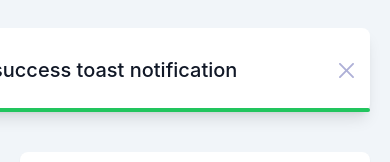
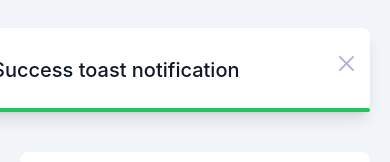
Before and after one commit to Bivektamu/coding_challenge, a React (Create React App) app: page / in a window 390 px wide. Both pictures are taken after a click on the element "Success". Shown: the top 162 px of the page. Built offline with nearby package versions, Linux system fonts and the light colour scheme.

Commit message:
Challenge logic done but responsive remained

```diff
--- a/src/component/Notification.jsx
+++ b/src/component/Notification.jsx
@@ -1,31 +1,19 @@
 import React, { useEffect, useRef, useState } from 'react'
 
-const Notification = ({ allNots }) => {
+const Notification = ({ n, closeFunc }) => {
 
     const [cs, setCs] = useState(' duration-0')
+    const [csName, setCsname] = useState('')
+    const [svg, setSvg] = useState()
     const ref = useRef(null)
-    const [notArr, setNotArr] = useState(allNots)
 
     useEffect(() => {
+        // console.log(notArr)
 
-        console.log('asdf')
-    }, [])
-
-
-    const closeFunc = (id) => {
-        const filteredArr = notArr.filter((n, i) => i !== 0)
-        setNotArr(filteredArr)
-        console.log(notArr)
-    }
-
-    return (
-        <div className='self-end gap-y-3 flex flex-col'>
-            {notArr.map((n, i) => {
-                let csName = '', svg
-                switch (n) {
+        switch (n.value) {
             case 'error':
-                        csName = 'red'
-                        svg = (<svg xmlns="http://www.w3.org/2000/svg" width="25" height="25" viewBox="0 0 25 25" fill="none" className="fill-red-500 aspect-square object-contain object-center w-[25px] fill-black fill-opacity-0 overflow-hidden shrink-0 max-w-full">
+                setCsname('red')
+                setSvg(<svg xmlns="http://www.w3.org/2000/svg" width="25" height="25" viewBox="0 0 25 25" fill="none" className="fill-red-500 aspect-square object-contain object-center w-[25px] fill-black fill-opacity-0 overflow-hidden shrink-0 max-w-full">
                     <g clip-path="url(#clip0_7_12)">
                         <path d="M12.5 0.390625C5.81055 0.390625 0.390625 5.81055 0.390625 12.5C0.390625 19.1895 5.81055 24.6094 12.5 24.6094C19.1895 24.6094 24.6094 19.1895 24.6094 12.5C24.6094 5.81055 19.1895 0.390625 12.5 0.390625ZM18.4375 15.6787C18.667 15.9082 18.667 16.2793 18.4375 16.5088L16.5039 18.4375C16.2744 18.667 15.9033 18.667 15.6738 18.4375L12.5 15.2344L9.32129 18.4375C9.0918 18.667 8.7207 18.667 8.49121 18.4375L6.5625 16.5039C6.33301 16.2744 6.33301 15.9033 6.5625 15.6738L9.76562 12.5L6.5625 9.32129C6.33301 9.0918 6.33301 8.7207 6.5625 8.49121L8.49609 6.55762C8.72559 6.32812 9.09668 6.32812 9.32617 6.55762L12.5 9.76562L15.6787 6.5625C15.9082 6.33301 16.2793 6.33301 16.5088 6.5625L18.4424 8.49609C18.6719 8.72559 18.6719 9.09668 18.4424 9.32617L15.2344 12.5L18.4375 15.6787Z" fill="#EF4444" />
                     </g>
@@ -38,20 +26,20 @@ const Notification = ({ allNots }) => {
                 break;
 
             case 'info':
-                        csName = 'blue'
-                        svg = (<svg className='fill-blue-500' xmlns="http://www.w3.org/2000/svg" height="24" viewBox="0 -960 960 960" width="24"><path d="M440-280h80v-240h-80v240Zm40-320q17 0 28.5-11.5T520-640q0-17-11.5-28.5T480-680q-17 0-28.5 11.5T440-640q0 17 11.5 28.5T480-600Zm0 520q-83 0-156-31.5T197-197q-54-54-85.5-127T80-480q0-83 31.5-156T197-763q54-54 127-85.5T480-880q83 0 156 31.5T763-763q54 54 85.5 127T880-480q0 83-31.5 156T763-197q-54 54-127 85.5T480-80Zm0-80q134 0 227-93t93-227q0-134-93-227t-227-93q-134 0-227 93t-93 227q0 134 93 227t227 93Zm0-320Z" /></svg>)
+                setCsname('blue')
+                setSvg(<svg className='fill-blue-500' xmlns="http://www.w3.org/2000/svg" height="24" viewBox="0 -960 960 960" width="24"><path d="M440-280h80v-240h-80v240Zm40-320q17 0 28.5-11.5T520-640q0-17-11.5-28.5T480-680q-17 0-28.5 11.5T440-640q0 17 11.5 28.5T480-600Zm0 520q-83 0-156-31.5T197-197q-54-54-85.5-127T80-480q0-83 31.5-156T197-763q54-54 127-85.5T480-880q83 0 156 31.5T763-763q54 54 85.5 127T880-480q0 83-31.5 156T763-197q-54 54-127 85.5T480-80Zm0-80q134 0 227-93t93-227q0-134-93-227t-227-93q-134 0-227 93t-93 227q0 134 93 227t227 93Zm0-320Z" /></svg>)
                 break;
 
             case 'warning':
-                        csName = 'orange'
-                        svg = (
+                setCsname('orange')
+                setSvg(
                     <svg className='fill-orange-500' xmlns="http://www.w3.org/2000/svg" height="24" viewBox="0 -960 960 960" width="24"><path d="m40-120 440-760 440 760H40Zm138-80h604L480-720 178-200Zm302-40q17 0 28.5-11.5T520-280q0-17-11.5-28.5T480-320q-17 0-28.5 11.5T440-280q0 17 11.5 28.5T480-240Zm-40-120h80v-200h-80v200Zm40-100Z" /></svg>
                 )
                 break;
 
             default:
-                        csName = 'green'
-                        svg = (<svg className='fill-green-500' xmlns="http://www.w3.org/2000/svg" width="25" height="25" viewBox="0 0 25 25" fill="none">
+                setCsname('green')
+                setSvg(<svg className='fill-green-500' xmlns="http://www.w3.org/2000/svg" width="25" height="25" viewBox="0 0 25 25" fill="none">
                     <g clip-path="url(#clip0_4_19)">
                         <path d="M24.6094 12.5C24.6094 19.1878 19.1878 24.6094 12.5 24.6094C5.81216 24.6094 0.390625 19.1878 0.390625 12.5C0.390625 5.81216 5.81216 0.390625 12.5 0.390625C19.1878 0.390625 24.6094 5.81216 24.6094 12.5ZM11.0993 18.9118L20.0837 9.92744C20.3888 9.62236 20.3888 9.12769 20.0837 8.82261L18.9789 7.71777C18.6738 7.41265 18.1791 7.41265 17.874 7.71777L10.5469 15.0448L7.12603 11.624C6.82095 11.3189 6.32627 11.3189 6.02114 11.624L4.91631 12.7288C4.61123 13.0339 4.61123 13.5286 4.91631 13.8336L9.99443 18.9118C10.2996 19.2169 10.7942 19.2169 11.0993 18.9118Z" fill="#22C55E" />
                     </g>
@@ -63,6 +51,23 @@ const Notification = ({ allNots }) => {
                 </svg>)
                 break;
         }
+
+        const timer = setTimeout(() => {
+            ref.current.click()
+        }, 10000)
+
+
+        const dTimer = setTimeout(() => {
+            setCs('duration-[10000ms] w-0')
+        }, 100)
+
+        return (() => {
+            clearTimeout(timer)
+            clearTimeout(dTimer)
+        })
+    }, [])
+
+
     return (
         <div className='self-end' >
             <div className={`border-b-${csName}-500 shadow-lg relative bg-white flex w-[439px] max-w-full items-stretch justify-between gap-5 px-4 py-7 rounded-lg  self-end max-md:flex-wrap`}>
@@ -70,23 +75,17 @@ const Notification = ({ allNots }) => {
                 <div className="flex items-stretch justify-between gap-5">
                     {svg}
                     <div className="text-gray-900 text-xl font-medium self-center grow shrink basis-auto my-auto">
-                                    {n} toast notification
+                        <span className='capitalize'>{n.value}</span> toast notification
                     </div>
                 </div>
-                            <svg ref={ref} onClick={() => closeFunc(i)} xmlns="http://www.w3.org/2000/svg" width="15" height="15" viewBox="0 0 15 15" fill="none" className="cursor-pointer aspect-square object-contain object-center w-[15px] fill-indigo-300 overflow-hidden self-center shrink-0 max-w-full my-auto">
+                <a ref={ref} onClick={(e) => closeFunc(e, n.id)} href="">
+                    <svg xmlns="http://www.w3.org/2000/svg" width="15" height="15" viewBox="0 0 15 15" fill="none" className="cursor-pointer aspect-square object-contain object-center w-[15px] fill-indigo-300 overflow-hidden self-center shrink-0 max-w-full my-auto">
                         <path d="M8.82658 7.50016L14.7251 1.60135C15.0916 1.23517 15.0916 0.641039 14.7251 0.274865C14.3587 -0.0916217 13.7652 -0.0916217 13.3987 0.274865L7.50016 6.17367L1.60128 0.274865C1.23481 -0.0916217 0.641325 -0.0916217 0.274854 0.274865C-0.0916179 0.641039 -0.0916179 1.23517 0.274854 1.60135L6.17373 7.50016L0.274854 13.399C-0.0916179 13.7651 -0.0916179 14.3593 0.274854 14.7254C0.458089 14.9084 0.698234 15 0.938067 15C1.1779 15 1.41804 14.9084 1.60128 14.7251L7.50016 8.82633L13.3987 14.7251C13.582 14.9084 13.8221 15 14.0619 15C14.3018 15 14.5419 14.9084 14.7251 14.7251C15.0916 14.359 15.0916 13.7648 14.7251 13.3987L8.82658 7.50016Z" fill="#AEB0D7" />
                     </svg>
+                </a>
             </div>
-
-
         </div>
     )
 }
 
-            )}
-        </div>
-
-    )
-}
-
 export default Notification
--- a/src/component/Toast.jsx
+++ b/src/component/Toast.jsx
@@ -1,4 +1,4 @@
-import React, {  useEffect, useState } from 'react'
+import React, { useCallback, useEffect, useState } from 'react'
 import Notification from './Notification'
 
 const Toast = () => {
@@ -10,20 +10,32 @@ const Toast = () => {
     const [notArr, setNotArr] = useState([])
 
 
-
-    useEffect(()=> {
-        console.log(notArr)
-    }, [notArr])
-
     const onClickHandler = t => {
-        setNotArr([...notArr, t])
+        const temp  = t + (new Date()).getTime()
+        console.log(temp)
+        setNotArr([...notArr, {id:temp, value:t}])
     }
 
+    const closeFunc = useCallback((e, id) => {
+        e.preventDefault()
+        console.log(notArr)
+
+        const filteredArr = notArr.filter(n => n.id !== id)
+
+        setNotArr(filteredArr)
+        return
+
+    }, [notArr]
+    )
 
     return (
         <div className="bg-slate-100 flex flex-col items-center pl-20 pr-8 pt-7 pb-12 max-md:px-5">
-            {notArr.length > 0 && <Notification allNots={notArr}  />}
-
+            {notArr.length > 0 && (
+                <div className='self-end gap-y-3 flex flex-col'>
+                    {notArr.map((n, i) => <Notification key={n.id} n={n}  closeFunc={(e, id) => closeFunc(e, id)} />)}
+                </div>
+            )
+            }
             <div className="shadow-sm bg-white gap-y-9 flex w-[512px] max-w-full flex-col items-stretch mt-16 mb-40 px-9 py-12 rounded-lg max-md:my-10 max-md:px-5">
 
                 {toast.length > 0 && toast.map((t, i) => {
```
Lines whose indentation alone changed are shown as unchanged.
